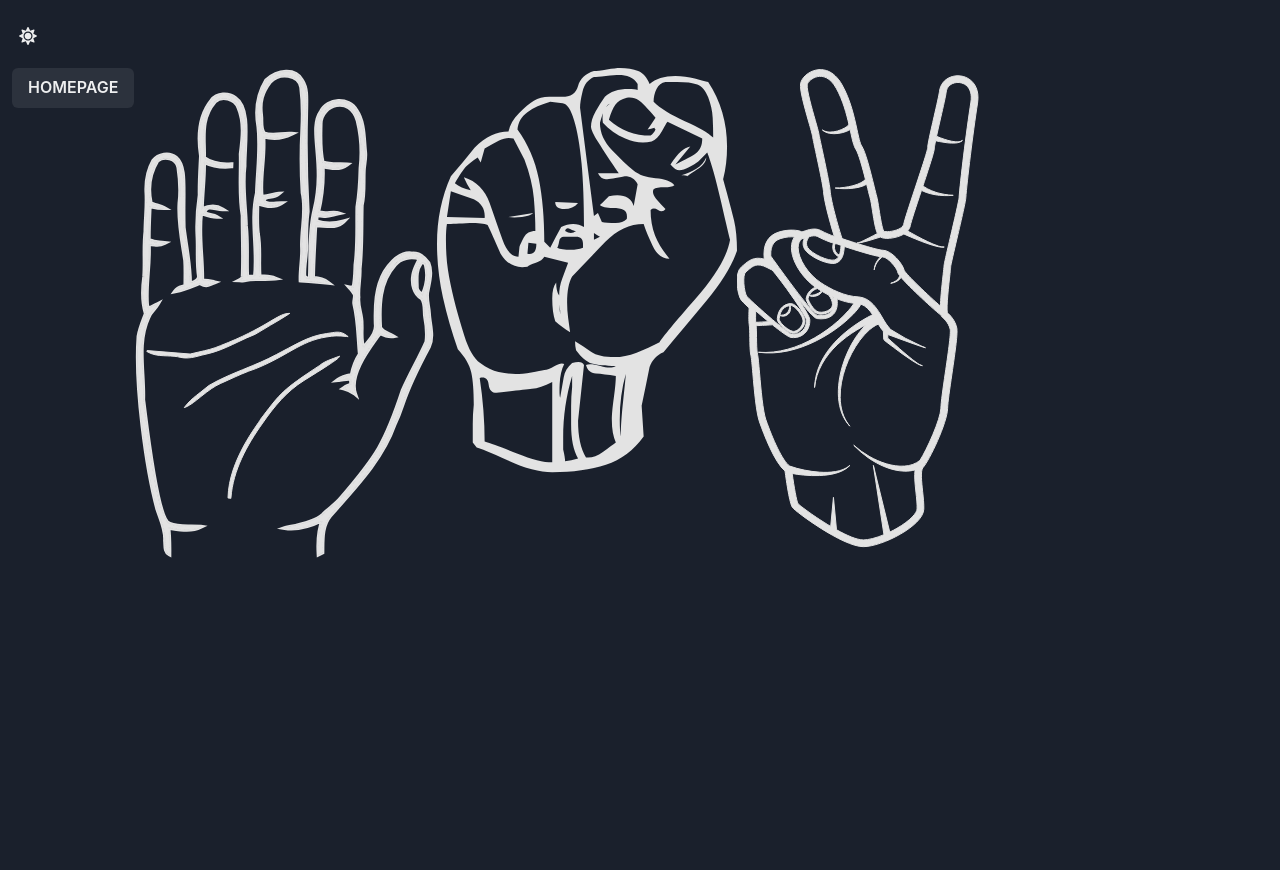
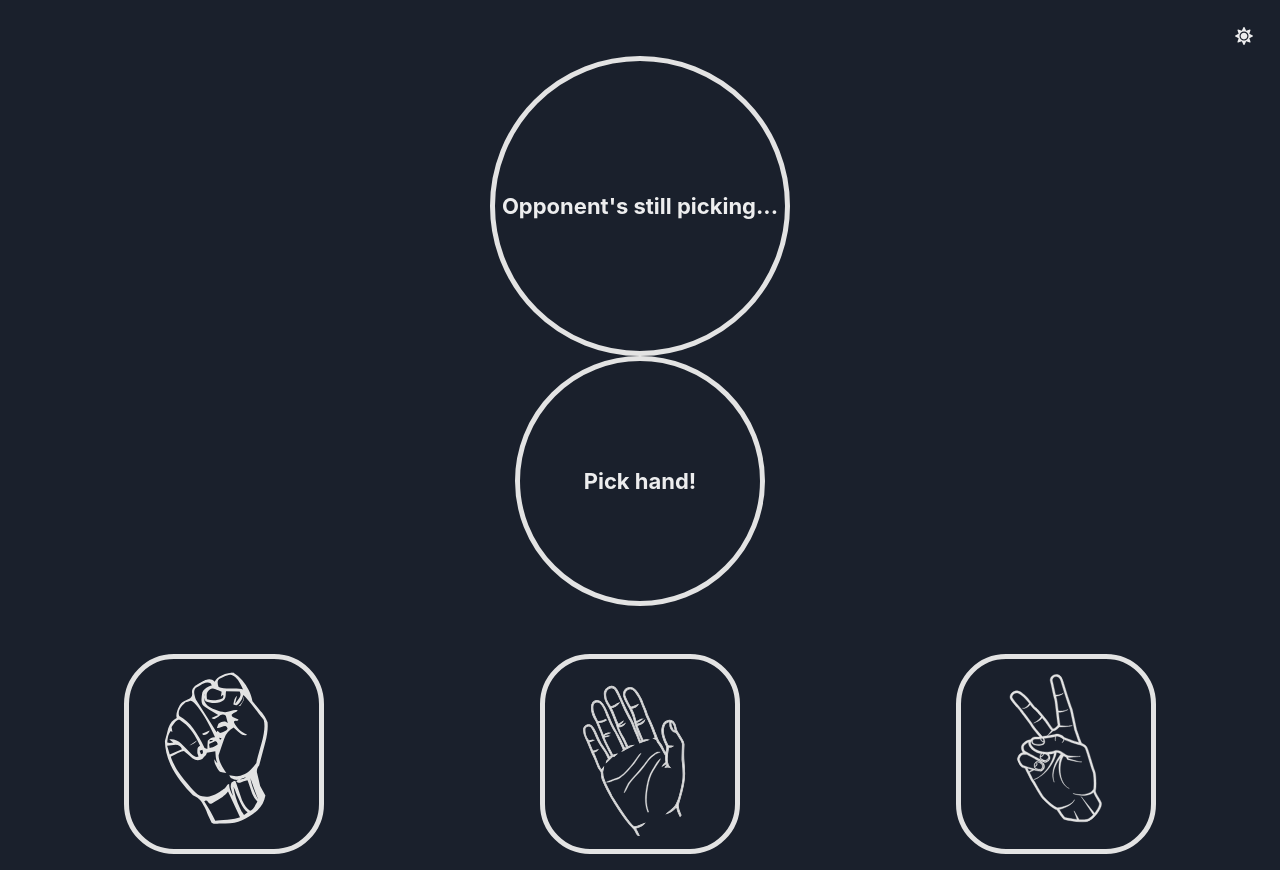
Before and after one commit to Forsect/rock-paper-scissors, a React (Create React App) app in the folder rps-web/: page /game in a window 1280 px wide. Before the commit the page ends 800 px from the top, so only its background shows below. Built offline with nearby package versions, Linux system fonts and the light colour scheme.

Commit message:
Add visuals for gameroom

```diff
--- a/rps-web/src/assets/hands/Paper.tsx
+++ b/rps-web/src/assets/hands/Paper.tsx
@@ -3,8 +3,9 @@ import * as React from "react";
 const Paper = (props: React.SVGProps<SVGSVGElement>) => {
   return (
     <svg
-      width={303}
-      height={492}
+      width="100%"
+      height="100%"
+      transform="rotate(-25)"
       viewBox="0 0 303 492"
       fill="none"
       xmlns="http://www.w3.org/2000/svg"
--- a/rps-web/src/assets/hands/Rock.tsx
+++ b/rps-web/src/assets/hands/Rock.tsx
@@ -3,8 +3,9 @@ import * as React from "react";
 const Rock = (props: React.SVGProps<SVGSVGElement>) => {
   return (
     <svg
-      width={300}
-      height={425}
+      width="100%"
+      height="100%"
+      transform="rotate(-25)"
       viewBox="0 0 300 425"
       fill="none"
       xmlns="http://www.w3.org/2000/svg"
--- a/rps-web/src/assets/hands/Scissors.tsx
+++ b/rps-web/src/assets/hands/Scissors.tsx
@@ -3,8 +3,9 @@ import * as React from "react";
 const Scissors = (props: React.SVGProps<SVGSVGElement>) => {
   return (
     <svg
-      width={242}
-      height={480}
+      width="100%"
+      height="100%"
+      transform="rotate(-25)"
       viewBox="0 0 242 480"
       fill="none"
       xmlns="http://www.w3.org/2000/svg"
--- a/rps-web/src/pages/GameRoom/GameRoom.tsx
+++ b/rps-web/src/pages/GameRoom/GameRoom.tsx
@@ -1,19 +1,39 @@
-import { Button, Flex, useColorModeValue } from "@chakra-ui/react";
+import { Box, Button, Center, Flex, useColorModeValue } from "@chakra-ui/react";
 import Paper from "assets/hands/Paper";
 import Rock from "assets/hands/Rock";
 import Scissors from "assets/hands/Scissors";
 import { Link } from "react-router-dom";
+import HandBox from "visuals/HandBox";
+import HandFight from "visuals/HandFight";
 
 const GameRoom = () => {
   const handsColor = useColorModeValue("black", "#e3e3e3");
   return (
-    <Flex p={3}>
-      <Link to="/">
-        <Button>HOMEPAGE</Button>
-      </Link>
-      <Paper fill={handsColor} stroke={handsColor} />
-      <Rock fill={handsColor} />
-      <Scissors fill={handsColor} stroke={handsColor} />
+    <Flex flex={1} direction="column">
+      <Flex
+        flex={4}
+        flexDirection="column"
+        justifyContent="space-between"
+        alignItems="center"
+        pb={12}
+      >
+        <HandFight opponent />
+        <HandFight />
+      </Flex>
+
+      <Flex flex={1} justifyContent="space-around" alignItems="center">
+        <HandBox>
+          <Rock fill={handsColor} />
+        </HandBox>
+
+        <HandBox>
+          <Paper fill={handsColor} stroke={handsColor} />
+        </HandBox>
+
+        <HandBox>
+          <Scissors fill={handsColor} stroke={handsColor} />
+        </HandBox>
+      </Flex>
     </Flex>
   );
 };
--- a/rps-web/src/pages/RoomGenerator/RoomGenerator.tsx
+++ b/rps-web/src/pages/RoomGenerator/RoomGenerator.tsx
@@ -3,9 +3,9 @@ import React from "react";
 import { Link } from "react-router-dom";
 
 const RoomGenerator = () => (
-  <Flex p={3}>
+  <Flex justifyContent="flex-end">
     <Link to="/game">
-      <Button>GAMEROOM</Button>
+      <Button>GAMEPAGE</Button>
     </Link>
   </Flex>
 );
--- a/rps-web/src/providers/router/Routes.tsx
+++ b/rps-web/src/providers/router/Routes.tsx
@@ -2,7 +2,7 @@ import { Suspense, lazy } from "react";
 import { Route, Switch } from "react-router-dom";
 import LoadingScreen from "visuals/LoadingScreen/LoadingScreen";
 import { ColorModeSwitcher } from "ColorModeSwitcher";
-import { Box, Center } from "@chakra-ui/react";
+import { Box, Center, Flex } from "@chakra-ui/react";
 
 const NotFound = () => <Center>404 Not Found</Center>;
 
@@ -11,14 +11,17 @@ const Routes = () => {
   const GameRoom = lazy(() => import("pages/GameRoom"));
   return (
     <Suspense fallback={<LoadingScreen />}>
-      <Box mt={4}>
-        <ColorModeSwitcher />
+      <Flex direction="column" minH="100vh" p={4}>
+        <Flex justifyContent="flex-end">
+          <ColorModeSwitcher />
+        </Flex>
+
         <Switch>
           <Route path="/" exact component={HomePage} />
           <Route path="/game" component={GameRoom} />
           <Route component={NotFound} />
         </Switch>
-      </Box>
+      </Flex>
     </Suspense>
   );
 };
--- /dev/null
+++ b/rps-web/src/visuals/HandBox/HandBox.tsx
@@ -0,0 +1,20 @@
+import * as Types from "./HandBox.types";
+import { Box, Square, useColorModeValue } from "@chakra-ui/react";
+
+const HandBox = ({ children }: Types.Props) => {
+  const handsColor = useColorModeValue("black", "#e3e3e3");
+
+  return (
+    <Square
+      size={200}
+      p={5}
+      borderWidth="5px"
+      borderColor={handsColor}
+      borderRadius="50"
+    >
+      {children}
+    </Square>
+  );
+};
+
+export default HandBox;
--- /dev/null
+++ b/rps-web/src/visuals/HandBox/HandBox.types.ts
@@ -0,0 +1,3 @@
+export interface Props {
+  children: React.ReactNode;
+}
--- /dev/null
+++ b/rps-web/src/visuals/HandBox/index.ts
@@ -0,0 +1,3 @@
+import HandBox from "./HandBox";
+
+export default HandBox;
--- /dev/null
+++ b/rps-web/src/visuals/HandFight/HandFight.tsx
@@ -0,0 +1,24 @@
+import { Box, Circle } from "@chakra-ui/layout";
+import { useColorModeValue } from "@chakra-ui/react";
+
+interface props {
+  opponent?: boolean;
+}
+
+const HandFight = ({ opponent: opponent }: props) => {
+  const handsColor = useColorModeValue("black", "#e3e3e3");
+
+  return (
+    <Circle
+      size={opponent ? 300 : 250}
+      borderWidth="5px"
+      borderColor={handsColor}
+    >
+      <Box fontSize={22} fontWeight="bold">
+        {opponent ? "Opponent's still picking..." : "Pick hand!"}
+      </Box>
+    </Circle>
+  );
+};
+
+export default HandFight;
--- /dev/null
+++ b/rps-web/src/visuals/HandFight/index.ts
@@ -0,0 +1,3 @@
+import HandFight from "./HandFight";
+
+export default HandFight;
```
Also changed, not shown: rps-web/src/ColorModeSwitcher.tsx (+9 -9 lines).
